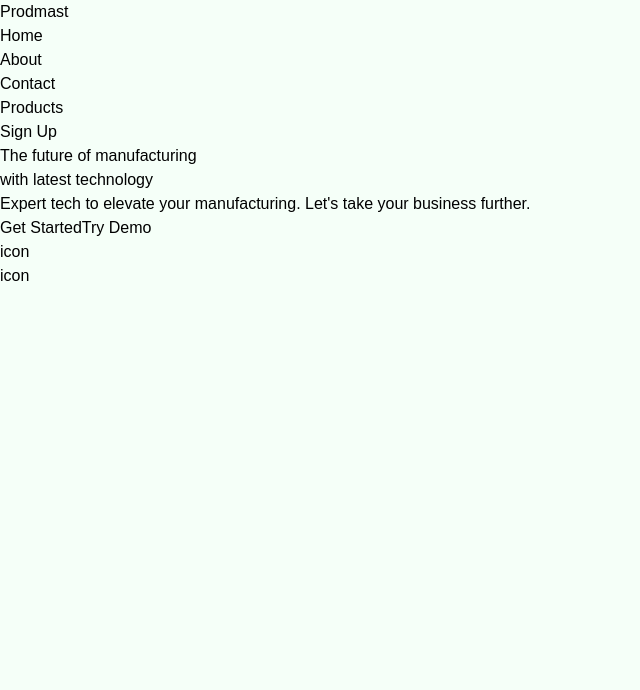
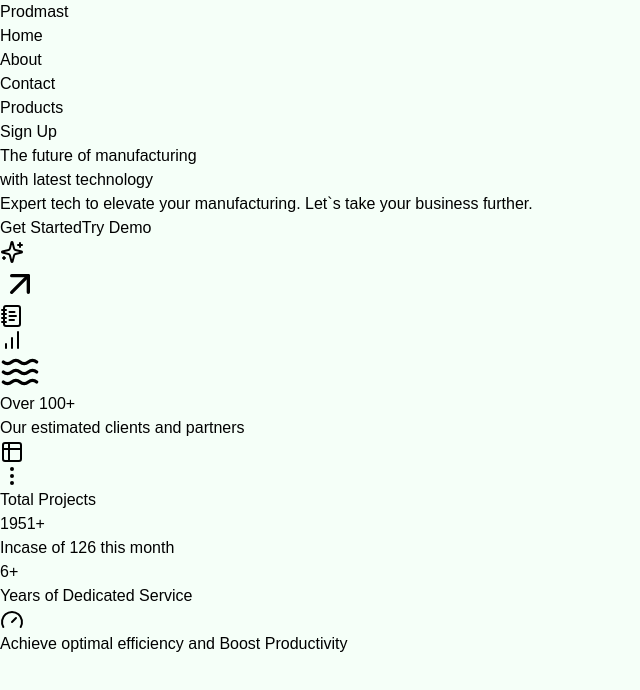
Before and after one commit to abdulazizk2/frontend-clone, a React (Vite) app: page / in a window 1280 px wide. Shown: the top 690 px of the page, without its empty margins (0-640 px from the left). Built offline with nearby package versions, Linux system fonts and the light colour scheme; a web font is replaced by a local one.

Commit message:
Cards Data Added

```diff
--- a/package.json
+++ b/package.json
@@ -10,6 +10,7 @@
     "preview": "vite preview"
   },
   "dependencies": {
+    "lucide-react": "^0.468.0",
     "react": "^18.3.1",
     "react-dom": "^18.3.1"
   },
--- a/src/App.jsx
+++ b/src/App.jsx
@@ -1,12 +1,10 @@
-import { useEffect, useState } from "react";
 import "./App.css";
 import Navbar from "./components/Navbar";
 import Card from "./components/Card";
 import HeroSection from "./components/HeroSection";
 
 function App() {
-  const [data, setData] = useState([]);
-  const [error, setError] = useState(null);
+
 
   return (
     <>
--- a/src/components/Card.jsx
+++ b/src/components/Card.jsx
@@ -1,19 +1,28 @@
-import React from 'react';
+import { EllipsisVertical, Gauge, Table2 } from "lucide-react"
 
-
-const Card = (props) => {
+const Card = () => {
   return (
     <>
-    <div class="mt-6 flex items-end justify-between">
-      <div class=" w-48 rounded-md bg-[url(https://images.pexels.com/photos/392031/pexels-photo-392031.jpeg?auto=compress&cs=tinysrgb&w=1260&h=750&dpr=1)] bg-cover group-hover:opacity-75 lg:aspect-auto lg:h-64">
+    <div className="mt-6 flex items-end justify-between container">
+      <div className=" w-48 rounded-md bg-[url(https://images.pexels.com/photos/392031/pexels-photo-392031.jpeg?auto=compress&cs=tinysrgb&w=1260&h=750&dpr=1)] bg-cover group-hover:opacity-75 lg:aspect-auto lg:h-64">
       </div>
-      <div class=" w-40 rounded-md bg-green-950 object-cover group-hover:opacity-75 lg:aspect-auto lg:h-64">
+      <div className="flex flex-col w-40 rounded-md bg-green-950 object-cover group-hover:opacity-75 lg:aspect-auto lg:h-64 text-center items-center justify-center">
+        <h1 className="text-white text-2xl">Over 100+</h1>
+        <p className="mt-2 text-white">Our estimated clients and partners</p>
       </div>
-      <div class=" w-48 rounded-md bg-white object-cover group-hover:opacity-75 lg:aspect-auto lg:h-40">
+      <div className=" flex flex-col items-center w-48 rounded-md bg-white object-cover group-hover:opacity-75 lg:aspect-auto lg:h-40">
+        <div className="flex gap-x-20"><span><Table2 /></span><EllipsisVertical /></div>
+      <h1>Total Projects</h1>
+      <h1>1951+</h1>
+      <h1 className="text-center">Incase of 126 this month</h1>
       </div>
-      <div class=" w-40 rounded-md bg-green-300 object-cover group-hover:opacity-75 lg:aspect-auto lg:h-64">
+      <div className="flex flex-col items-center justify-center w-40 rounded-md bg-green-100 object-cover group-hover:opacity-75 lg:aspect-auto lg:h-64">
+      <h1 className="text-2xl">6+</h1>
+      <p className="px-5 text-center">Years of Dedicated Service</p>
       </div>
-      <div class=" w-48 rounded-md bg-gray-200 object-cover group-hover:opacity-75 lg:aspect-auto lg:h-64">
+      <div className=" bg-green-950 text-white flex flex-col items-start px-6 justify-end w-48 rounded-md object-cover group-hover:opacity-75 lg:aspect-auto lg:h-64">
+      <Gauge />
+      <p className="capitalize pb-4">Achieve optimal efficiency and Boost Productivity</p>
       </div>
     </div>
     </>
--- a/src/components/HeroSection.jsx
+++ b/src/components/HeroSection.jsx
@@ -1,4 +1,5 @@
-import React from "react";
+import { ArrowUpRight, ChartNoAxesColumnIncreasing, NotebookText, Sparkles, Waves } from "lucide-react";
+
 
 const HeroSection = () => {
   return (
@@ -7,14 +8,21 @@ const HeroSection = () => {
         The future of manufacturing <br />
         with latest technology
       </h1>
-      <p className="text-center items-center justify-center mt-8">Expert tech to elevate your manufacturing. Let's take your business further.</p>
+      <p className="text-center items-center justify-center mt-8">Expert tech to elevate your manufacturing. Let`s take your business further.</p>
       <div className="flex items-center justify-center gap-4 mt-6">
         <button className="bg-green-950 text-white rounded-3xl p-2 px-6 py-3">Get Started</button>
         <button className="bg-white text-black rounded-3xl p-2 px-6 py-3">Try Demo</button>
       </div>
-      <div className="flex items-center justify-between">
-      <div className="right-side-icons">icon</div>
-      <div className="left-side-icons">icon</div>
+      <div className="flex container items-center justify-between -mt-32">
+      <div className="flex-col">
+      <div className="p-2 rounded-full bg-green-200 ml-20"><Sparkles /></div>
+      <div ><ArrowUpRight size={40} className="border border-slate-800 p-2 rounded-full" /></div>
+      <div className="p-2 rounded-full bg-green-200 ml-20"><NotebookText /></div>
+      </div>
+      <div>
+      <div className="p-2 rounded-full bg-green-200 ml-16"><ChartNoAxesColumnIncreasing /></div>
+      <div><Waves size={40} className="border border-slate-800 p-2 rounded-full"/></div>
+      </div>
       </div>
     </div>
   );
```
Also changed, not shown: 1 other file (tests, documents, lock files or other folders).
